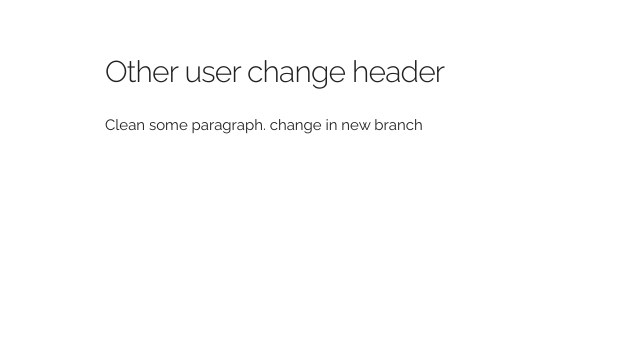
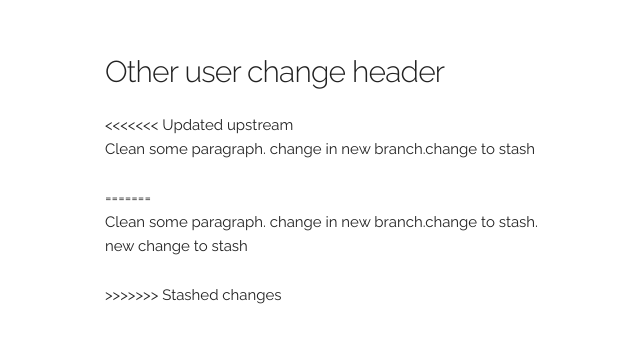
Before and after one commit to quyencao/Learn-Git, a plain HTML site: page index.html in a window 1280 px wide. Shown: the part 188-530 px from the top of the page, without its empty margins (55-695 px from the left). Drawn offline with Linux system fonts and the light colour scheme.

Commit message:
Other change to stash

```diff
--- a/index.html
+++ b/index.html
@@ -35,7 +35,11 @@
     <div class="row">
       <div class="one-half column" style="margin-top: 25%">
         <h4>Other user change header</h4>
-        <p>Clean some paragraph. change in new branch</p>
+<<<<<<< Updated upstream
+        <p>Clean some paragraph. change in new branch.change to stash</p>
+=======
+        <p>Clean some paragraph. change in new branch.change to stash. new change to stash</p>
+>>>>>>> Stashed changes
       </div>
     </div>
   </div>
```
